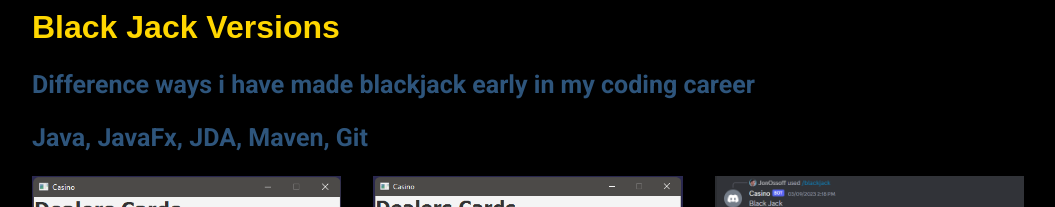
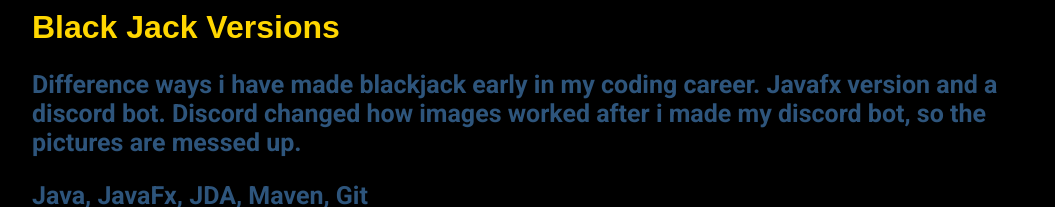
Before and after one commit to Brett-Ruane/Portfolio, a React (Create React App) app: page / in a window 1280 px wide. Shown: the part 4142-4349 px from the top of the page, without its empty margins (112-1167 px from the left). Built offline with nearby package versions, Linux system fonts and the light colour scheme; a web font is replaced by a local one.

Commit message:
changed project desc

```diff
--- a/src/components/Project.js
+++ b/src/components/Project.js
@@ -71,7 +71,11 @@
           </Zoom>
         </div>
         <h1>Black Jack Versions</h1>
-        <p>Difference ways i have made blackjack early in my coding career</p>
+        <p>
+          Difference ways i have made blackjack early in my coding career.
+          Javafx version and a discord bot. Discord changed how images worked
+          after i made my discord bot, so the pictures are messed up.
+        </p>
         <p>Java, JavaFx, JDA, Maven, Git</p>
         <div className="project-display">
           <Zoom>
```
